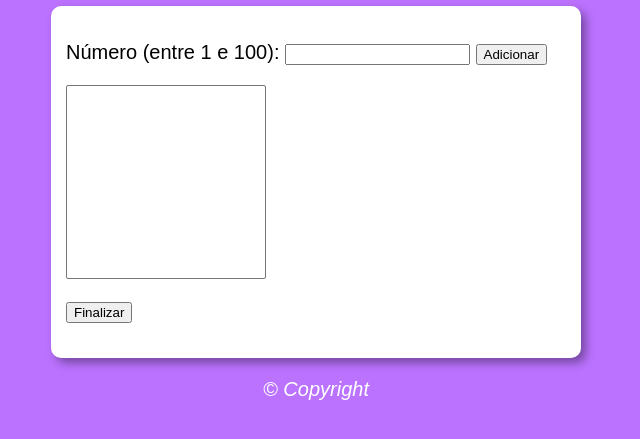
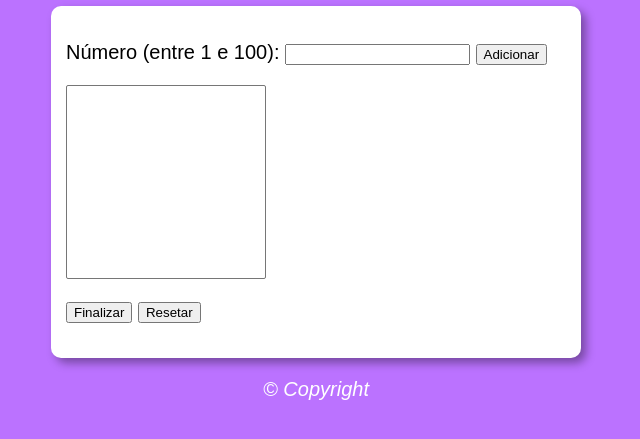
Before and after one commit to Rafok777/Verificador_num, a plain HTML site: page index.html in a window 1280 px wide. Shown: the part 93-532 px from the top of the page, without its empty margins (324-964 px from the left). Drawn offline with Linux system fonts and the light colour scheme.

Commit message:
adicionada função e botão de reset, programa finalizado

```diff
--- a/index.html
+++ b/index.html
@@ -22,6 +22,7 @@
             <p>
                 <select name="lista" id="lista" size="12"></select>
                 <input type="submit" value="Finalizar" onclick="finalizar()">
+                <input type="submit" value="Resetar" onclick="reset()">
             </p>
         </div>
         <div id='res'>
--- a/script.js
+++ b/script.js
@@ -56,3 +56,8 @@ function finalizar() {
     result.innerHTML += `<p>O menor número cadastrado é ${menor}.</p>`
     result.innerHTML += `<p>A média dos números castrados é ${soma/valores.length}.</p>`
 }
+
+function reset() {
+    valores = []
+    lista.innerHTML = ''
+}
```
